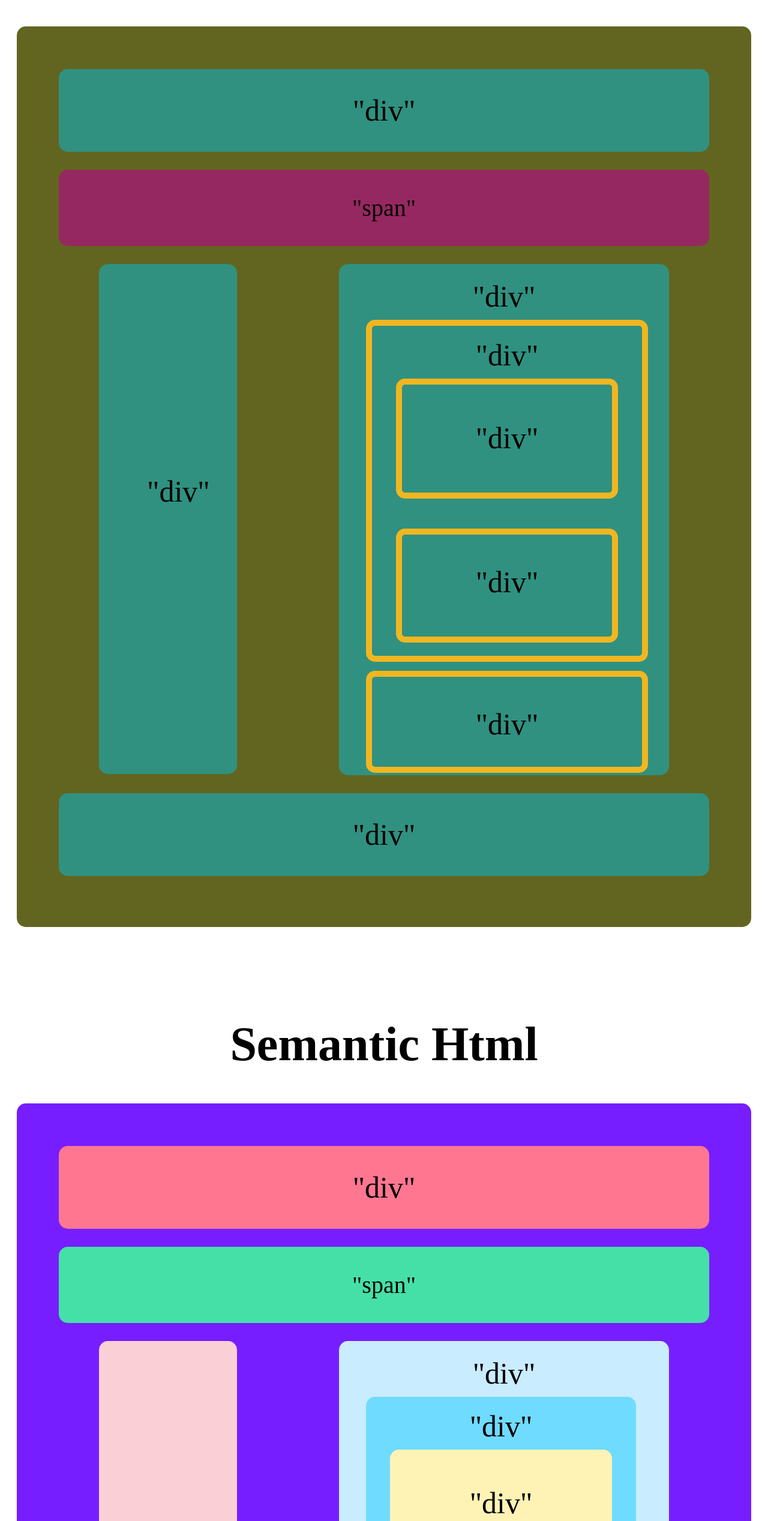
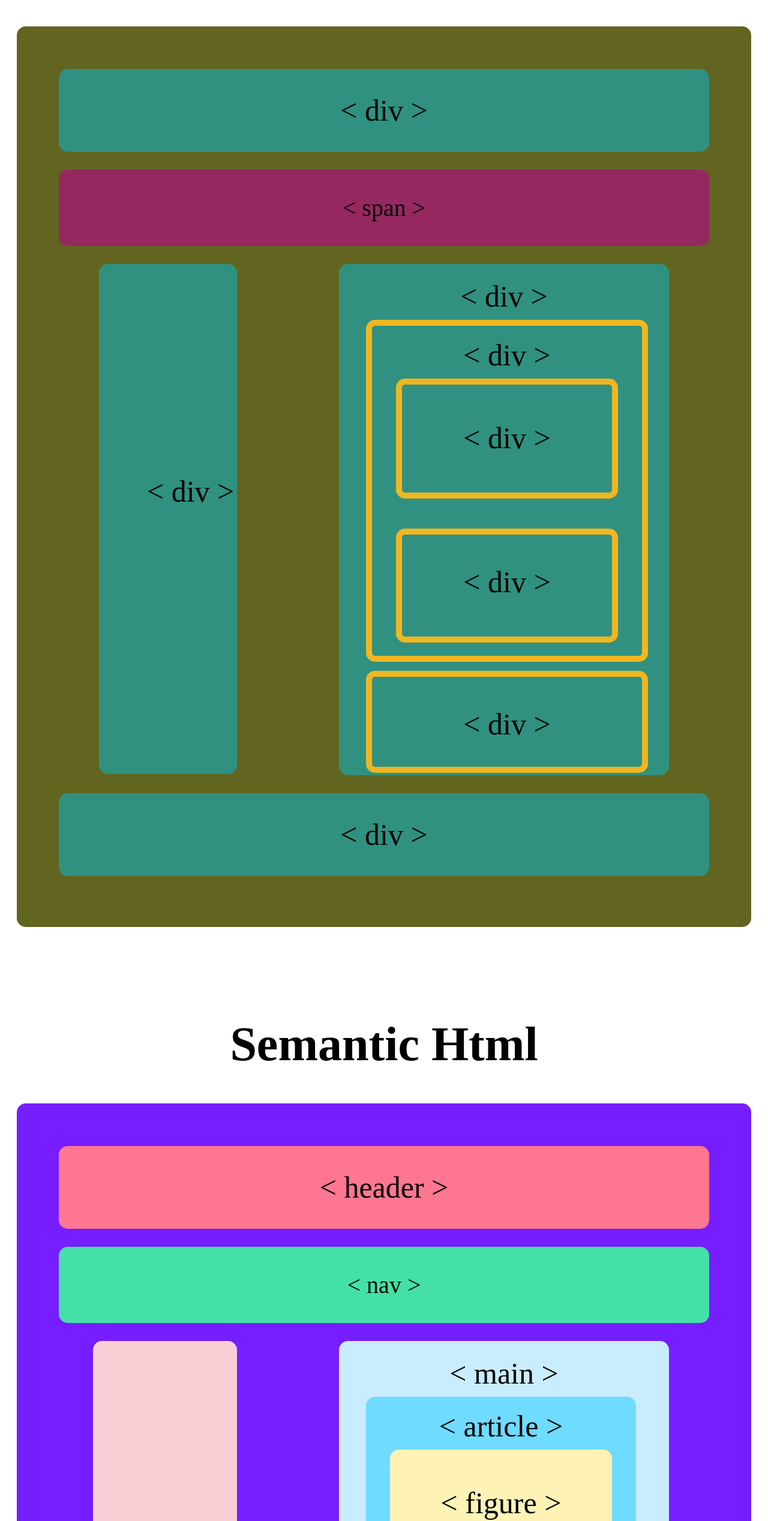
Before and after one commit to Camonff/My-assignment, a plain HTML site: page index.html in a window 1280 px wide. Shown: the part 265-2800 px from the top of the page at 60% size. Drawn offline with Linux system fonts and the light colour scheme.

Commit message:
Add files via upload

```diff
--- a/index.html
+++ b/index.html
@@ -1,4 +1,4 @@
-<DOCTYPE html>
+<DOCTYPE>
 <html>
 
 <head>
@@ -12,35 +12,35 @@
   <div class="box">
 
  <header class="div1">
-  "div"
+  &lt div &gt
 </header>
 <nav class="span">
-  "span"
+  &lt span &gt
 </nav>
 
 <div class=flex-container>
   <Aside class="div2">
-    "div"
+      &lt div &gt
   </Aside>
   <Main class="div3">
-    "div"
+      &lt div &gt
     <Article class="div4">
-      "div"
+        &lt div &gt
       <Figure class="div5">
-        "div"
+          &lt div &gt
       </Figure>
       <P class="div6">
-        "div"
+          &lt div &gt
       </P>
     </Article>
     <Section class="div7">
-      "div"
+        &lt div &gt
     </Section>
   </Main>
 </Div>
 
 <footer class="div8">
-  "div"
+    &lt div &gt
 </footer>
 </div>
 
@@ -48,35 +48,36 @@
 <div class="box-2">
 
   <header class="div-1">
-    "div"
+      &lt header &gt
   </header>
   <nav class="span-1">
-    "span"
+      &lt nav &gt
   </nav>
 
   <div class=flex-container-2>
     <Aside class="div-2">
-      "div"
+        &lt aside &gt
+      </aside>
     </Aside>
     <Main class="div-3">
-      "div"
+        &lt main &gt
       <Article class="div-4">
-        "div"
+          &lt article &gt
         <Figure class="div-5">
-          "div"
+            &lt figure &gt
         </Figure>
         <P class="div-6">
-          "div"
+            &lt p &gt
         </P>
       </Article>
       <Section class="div-7">
-        "div"
+          &lt section &gt
       </Section>
     </Main>
   </Div>
 
   <footer class="div-8">
-    "div"
+      &lt footer &gt
   </footer>
 </div>
 
--- a/style.css
+++ b/style.css
@@ -164,10 +164,10 @@
  .div-2{
    background-color:rgb(250, 207, 214);
    height: 500px;
-   width: 150px;
-   padding-left: 80px;
+   width: 170px;
+   padding-left: 70px;
    padding-top: 350px;
-   margin-left: 52px;
+   margin-left: 42px;
    margin-top: -40px;
    font-size: 50px;
    border-radius: 15px;
```
